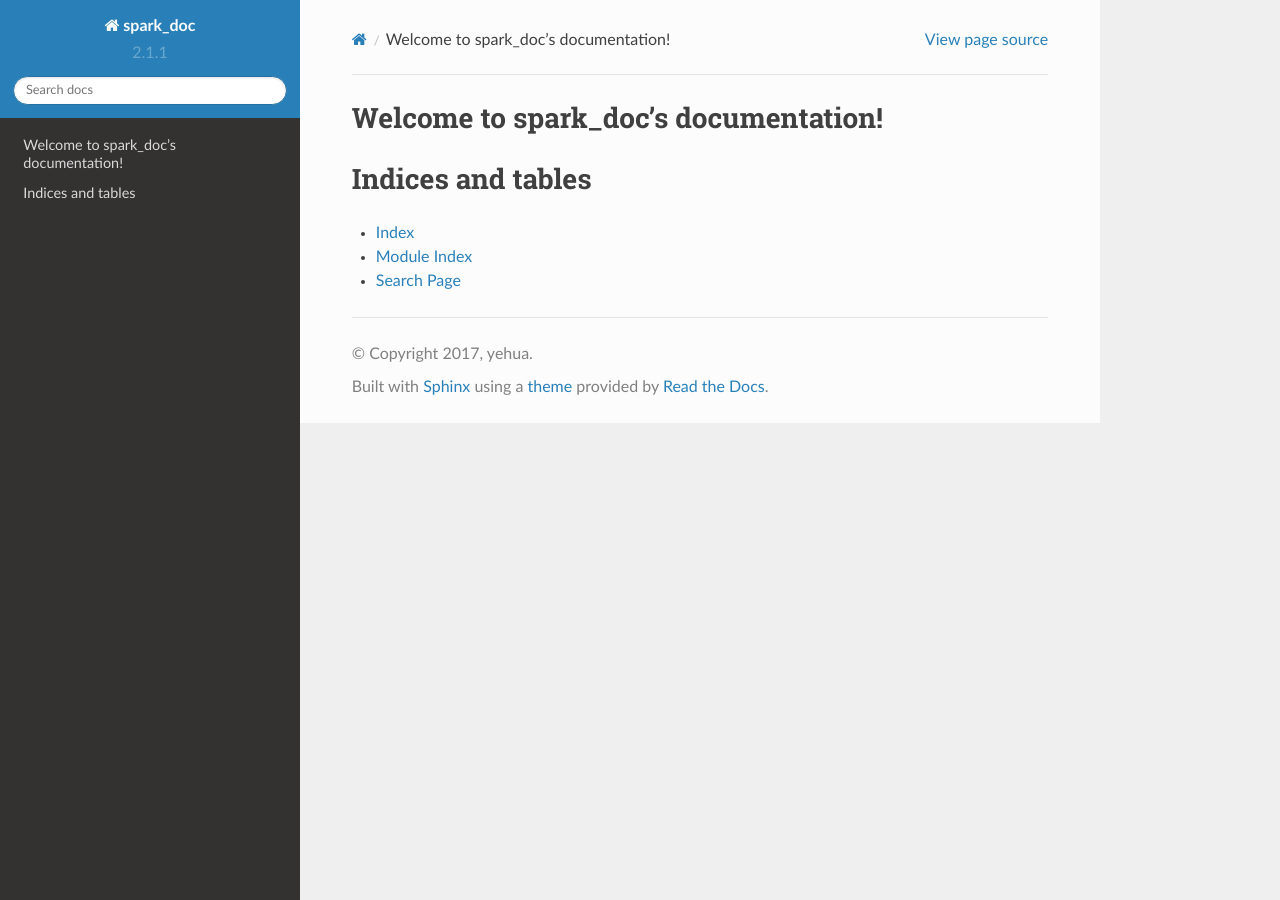
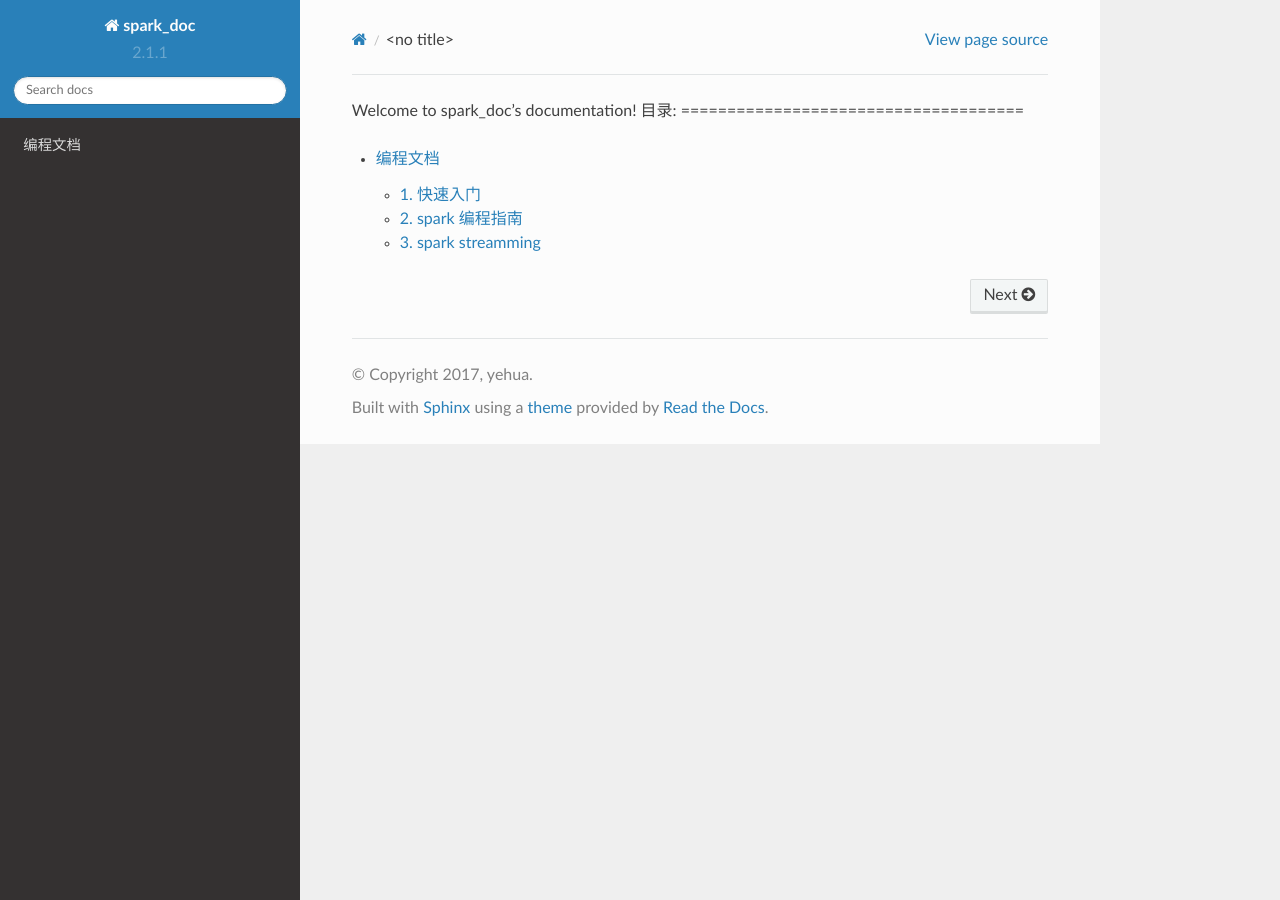
Before and after one commit to yehua517/spark_doc, a Sphinx documentation site: the page built from source/index.rst, in a window 1280 px wide. Built offline with Sphinx 7.4.7 and the Read the Docs theme 2.0.0, drawn with Linux system fonts in a browser that asks for light colours.

Commit message:
add main

```diff
--- a/source/index.rst
+++ b/source/index.rst
@@ -4,17 +4,14 @@
    contain the root `toctree` directive.
 
 Welcome to spark_doc's documentation!
+目录:
 =====================================
 
 .. toctree::
    :maxdepth: 2
-   :caption: Contents:
+   :glob:
 
 
-
-Indices and tables
-==================
-
-* :ref:`genindex`
-* :ref:`modindex`
-* :ref:`search`
+   programming_guides/index
+   deployment_guides/index
+   other_documents/index
--- /dev/null
+++ b/source/programming_guides/01_quick_start.rst
@@ -0,0 +1,2 @@
+快速入门
+=========================
--- /dev/null
+++ b/source/programming_guides/02_spark_programming_guide.rst
@@ -0,0 +1,2 @@
+spark 编程指南
+=======================
--- /dev/null
+++ b/source/programming_guides/03_spar_streamming.rst
@@ -0,0 +1,2 @@
+spark streamming
+=========================
--- /dev/null
+++ b/source/programming_guides/index.rst
@@ -0,0 +1,15 @@
+编程文档
+=============
+
+这一部分主要包含spark编程的相关文档。
+
+
+
+.. toctree::
+    :maxdepth: 2
+    :numbered: 2
+
+
+    01_quick_start
+    02_spark_programming_guide
+    03_spar_streamming
```
Also changed, not shown: README.md (+9 -0 lines), source/deployment_guides/index.rst (added), source/other_documents/index.rst (added).
